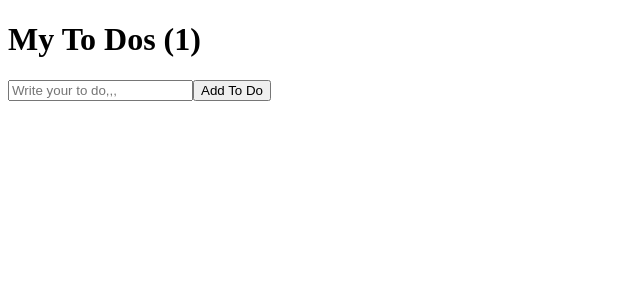
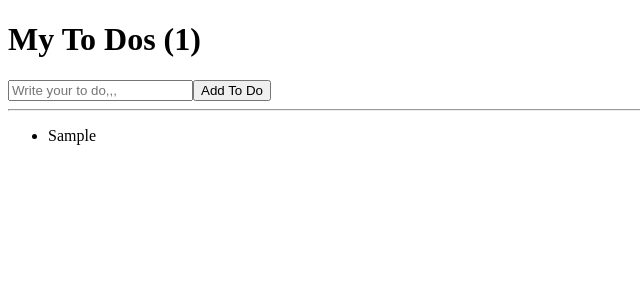
Before and after one commit to Yang-Min-Seok/react-for-beginners, a React (Create React App) app: page / in a window 1280 px wide. Both pictures are taken after typing "Sample" into the empty fields and a click on the button "Add To Do". Shown: the top 300 px of the page, without its empty margins (0-640 px from the left). Built offline with nearby package versions, Linux system fonts and the light colour scheme.

Commit message:
#7.1 To Do List part Two

```diff
--- a/src/App.js
+++ b/src/App.js
@@ -18,7 +18,7 @@ function App() {
     // After summiting, make toDo empty
     setToDo("");
   };
-  console.log(toDos);
+
   return (
     <div>
       <h1>My To Dos ({toDos.length})</h1>
@@ -31,6 +31,12 @@ function App() {
         />
         <button>Add To Do </button>
       </form>
+      <hr />
+      <ul>
+        {toDos.map((curr_todo, index) => (
+          <li key={index} >{curr_todo}</li>
+        ))}
+      </ul>
     </div>
   )
 }
```
